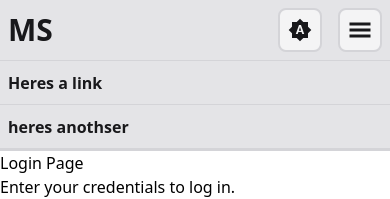
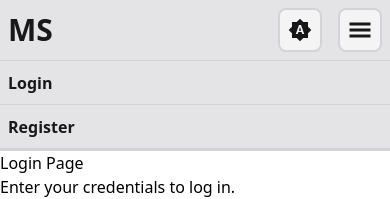
Before and after one commit to BDubDesigns/brandons-mern-starter, a React (Vite) app in the folder frontend/: page /login in a window 390 px wide. Both pictures are taken after a click on the element 360 px from the left and 30 px from the top of the page. Shown: the top 199 px of the page. Built offline with nearby package versions, Linux system fonts and the light colour scheme.

Commit message:
feat: refactor Header component to streamline navigation item rendering and improve theme button integration

```diff
--- a/frontend/src/components/Header.tsx
+++ b/frontend/src/components/Header.tsx
@@ -20,21 +20,33 @@ export const Header = () => {
   // hambuger menu state (for mobile)
   const [isMenuOpen, setIsMenuOpen] = useState(false);
 
-  // nav item class for desktop
-  const navClass =
-    "flex h-full items-center p-2 m-2 rounded-lg border-2 border-border bg-interactive hover:bg-interactive-hover text-text";
-  // nav item class for mobile
-  const mobileNavClass = "border-border flex h-11 items-center border-b pl-2";
+  // Define the visual style for interactive elements (Buttons/Links)
+  // Moved 'flex h-full items-center' here ensures the content centers within the button
+  const interactiveClass =
+    "flex h-full w-full items-center p-2 m-2 rounded-lg border-2 border-border bg-interactive hover:bg-interactive-hover text-text cursor-pointer";
 
   // theme button element
   const themeButton = (
-    <button className={navClass} aria-label="Cycle theme" onClick={cycleTheme}>
+    <button
+      className={interactiveClass}
+      aria-label="Cycle theme"
+      onClick={cycleTheme}
+    >
       {getThemeIcon(choice)}
     </button>
   );
 
   // conditionally generate a list of nav items based on auth state
-  // this is to keep our component dumb, and only display whats given, not decide what to show
+  const navItems = user
+    ? [
+        { label: user.name, type: "span" },
+        { label: "Profile", type: "link", to: "/profile" },
+        { label: "Logout", type: "button", onClick: logout },
+      ]
+    : [
+        { label: "Login", type: "link", to: "/login" },
+        { label: "Register", type: "link", to: "/register" },
+      ];
 
   return (
     <header className="bg-surface text-text border-border border-b-2 font-semibold">
@@ -43,38 +55,30 @@ export const Header = () => {
         <ul className="flex w-full items-center">
           <li className="ml-2 font-bold">MERN-Starter</li>
 
-          {user ? (
-            <>
-              <li className="ml-auto">
-                <span>Welcome, {user.name}!</span>
-              </li>
-              <li>
-                <Link className={navClass} to="/profile">
-                  Profile
+          {navItems.map((item, index) => (
+            <li
+              key={index}
+              // The <li> now only handles layout positioning (ml-auto for the first item)
+              // Visual styles are removed from here
+              className={`flex items-center ${index === 0 ? "ml-auto" : ""}`}
+            >
+              {item.type === "link" && item.to && (
+                <Link className={interactiveClass} to={item.to}>
+                  {item.label}
                 </Link>
-              </li>
-              <li>
-                <button className={navClass} onClick={logout}>
-                  Logout
+              )}
+              {item.type === "button" && item.onClick && (
+                <button className={interactiveClass} onClick={item.onClick}>
+                  {item.label}
                 </button>
-              </li>
-            </>
-          ) : (
-            <>
-              <li className="ml-auto">
-                <Link className={navClass} to="/login">
-                  Login
-                </Link>
-              </li>
-              <li>
-                <Link className={navClass} to="/register">
-                  Register
-                </Link>
-              </li>
-            </>
-          )}
-
-          <li>{themeButton}</li>
+              )}
+              {item.type === "span" && (
+                <span className="m-2 p-2">{item.label}</span>
+              )}
+            </li>
+          ))}
+          {/* Theme button needs to be wrapped in a flex item to align correctly. I'd be lying if I said I fully understandy why.*/}
+          <li className="flex items-center">{themeButton}</li>
         </ul>
       </nav>
 
@@ -84,7 +88,7 @@ export const Header = () => {
           <span className="mr-auto flex pl-2 text-3xl font-bold">
             <Link to="/">MS</Link>
           </span>
-          <span>{themeButton}</span>
+          <span className="flex items-center">{themeButton}</span>
           <span
             className="border-border bg-interactive hover:bg-interactive-hover m-2 rounded-lg border-2 p-2"
             onClick={() => setIsMenuOpen(!isMenuOpen)}
@@ -95,8 +99,35 @@ export const Header = () => {
         <ul>
           {isMenuOpen && (
             <>
-              <li className={mobileNavClass}>Heres a link</li>
-              <li className={mobileNavClass}>heres anothser</li>
+              {navItems.map((item, index) => (
+                <li
+                  key={index}
+                  className="border-border flex h-11 items-center border-b pl-2"
+                >
+                  {item.type === "link" && item.to && (
+                    <Link
+                      className="flex h-full w-full items-center"
+                      to={item.to}
+                      onClick={() => setIsMenuOpen(false)}
+                    >
+                      {item.label}
+                    </Link>
+                  )}
+                  {item.type === "button" && item.onClick && (
+                    <button
+                      className="flex h-full w-full cursor-pointer items-center text-left"
+                      onClick={() => {
+                        item.onClick();
+                        setIsMenuOpen(false);
+                      }}
+                    >
+                      {item.label}
+                    </button>
+                  )}
+                  {/* For now, we don't show text spans on mobile */}
+                  {/* {item.type === "span" && <span>{item.label}</span>} */}
+                </li>
+              ))}
             </>
           )}
         </ul>
```
